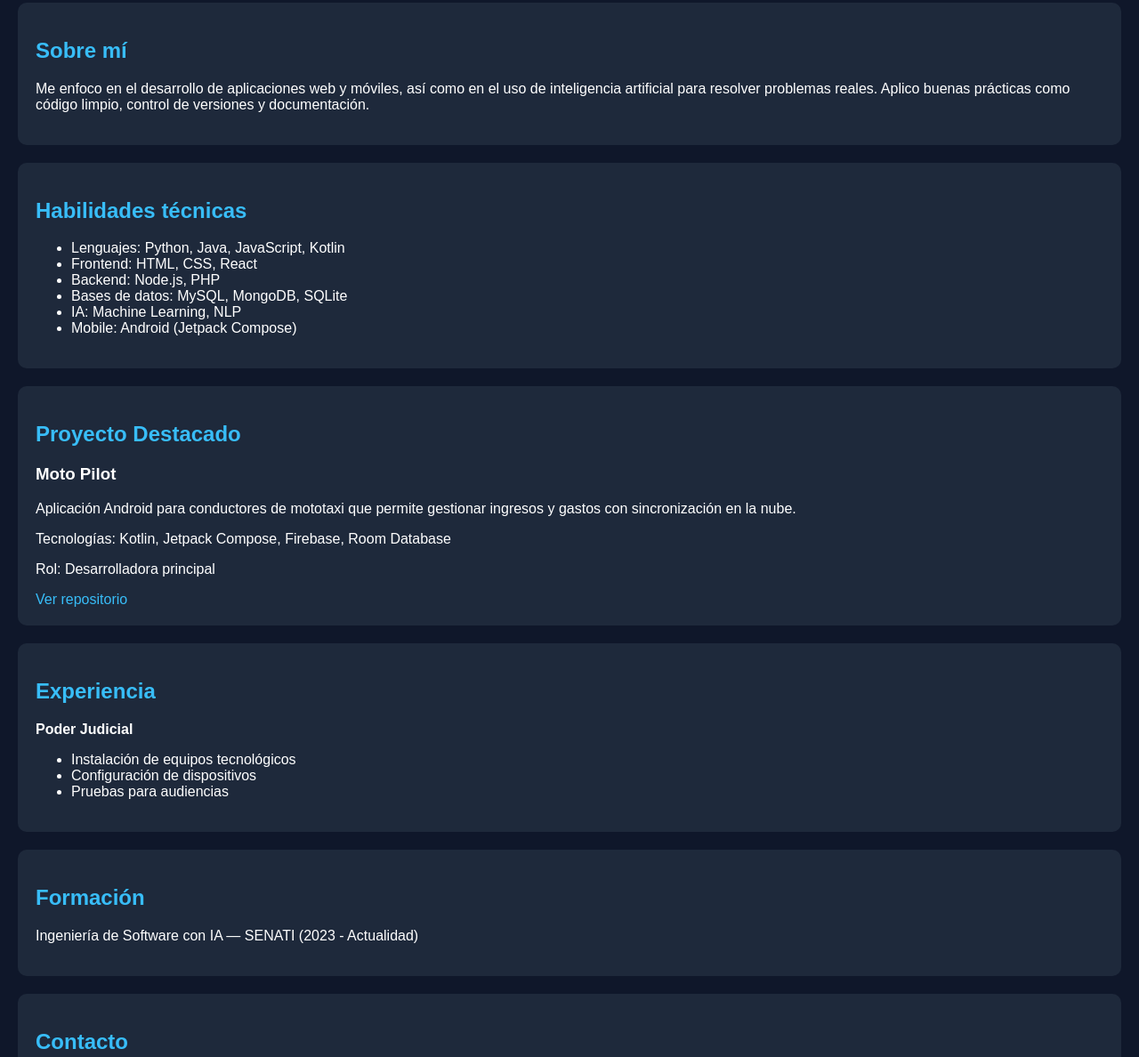
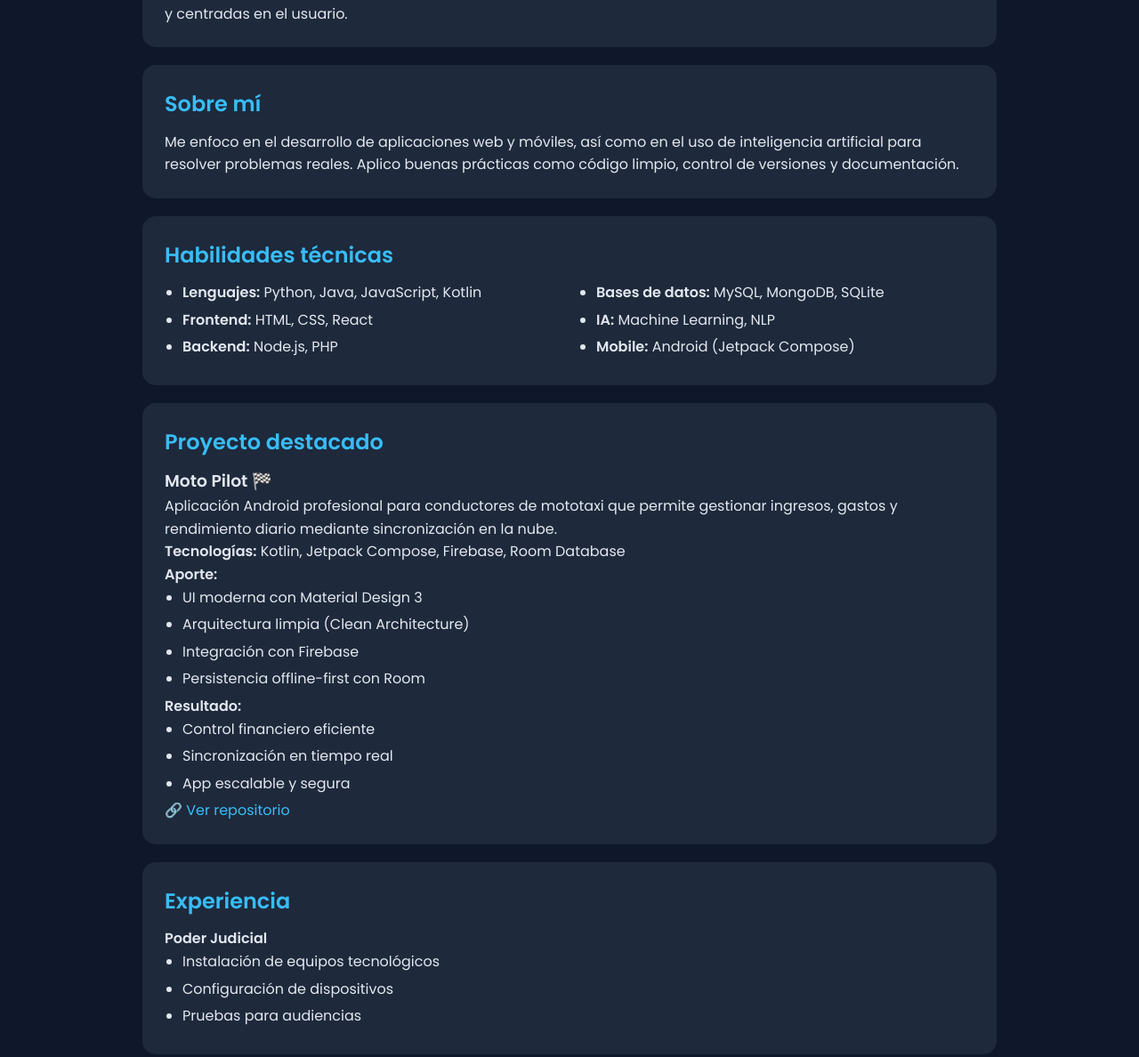
Before and after one commit to zumba1245/portafolio, a plain HTML site: page index.html in a window 1280 px wide. Shown: the part 346-1534 px from the top of the page at 89% size. Drawn offline with Linux system fonts and the light colour scheme.

Commit message:
modificacion

```diff
--- a/index.html
+++ b/index.html
@@ -2,36 +2,110 @@
 <html lang="es">
 <head>
 <meta charset="UTF-8">
-    <title>Portafolio - Andrea Zumba</title>
+<meta name="viewport" content="width=device-width, initial-scale=1.0">
+<title>Andrea Zumba | Portafolio</title>
+
+<link href="https://fonts.googleapis.com/css2?family=Poppins:wght@300;400;600&display=swap" rel="stylesheet">
+
 <style>
-        body {
-            font-family: Arial, sans-serif;
-            background: #0f172a;
-            color: white;
-            margin: 0;
+:root{
+  --bg:#0f172a;
+  --card:#1e293b;
+  --accent:#38bdf8;
+  --text:#e2e8f0;
+  --muted:#94a3b8;
 }
-        header {
-            text-align: center;
-            padding: 40px;
-            background: #1e293b;
+
+*{margin:0;padding:0;box-sizing:border-box;}
+
+body{
+  font-family:'Poppins',sans-serif;
+  background:var(--bg);
+  color:var(--text);
+  line-height:1.6;
 }
-        h1 {
-            margin: 0;
+
+/* HEADER */
+header{
+  text-align:center;
+  padding:60px 20px;
+  background:linear-gradient(135deg,#0f172a,#1e293b);
 }
-        section {
-            background: #1e293b;
-            margin: 20px;
-            padding: 20px;
-            border-radius: 10px;
+
+header h1{
+  font-size:2.5rem;
 }
-        h2 {
-            color: #38bdf8;
+
+header p{
+  color:var(--accent);
 }
-        a {
-            color: #38bdf8;
-            text-decoration: none;
+
+/* CONTAINER */
+.container{
+  max-width:1000px;
+  margin:auto;
+  padding:20px;
+}
+
+/* CARDS */
+.card{
+  background:var(--card);
+  padding:25px;
+  margin:20px 0;
+  border-radius:15px;
+  transition:.3s;
+}
+
+.card:hover{
+  transform:translateY(-5px);
+  box-shadow:0 10px 25px rgba(0,0,0,.3);
+}
+
+h2{
+  color:var(--accent);
+  margin-bottom:10px;
+}
+
+/* LIST */
+ul{
+  padding-left:20px;
+}
+
+li{
+  margin-bottom:5px;
+}
+
+/* GRID */
+.grid{
+  display:grid;
+  grid-template-columns:1fr 1fr;
+  gap:20px;
+}
+
+@media(max-width:768px){
+  .grid{
+    grid-template-columns:1fr;
+  }
+}
+
+/* LINK */
+a{
+  color:var(--accent);
+  text-decoration:none;
+}
+
+a:hover{
+  text-decoration:underline;
+}
+
+/* FOOTER */
+footer{
+  text-align:center;
+  padding:20px;
+  color:var(--muted);
 }
 </style>
+
 </head>
 
 <body>
@@ -41,50 +115,70 @@
   <p>Estudiante de Ingeniería de Software con IA</p>
 </header>
 
-<section>
+<div class="container">
+
+  <div class="card">
     <h2>Perfil</h2>
     <p>
       Estudiante de Ingeniería de Software con IA en SENATI. Interesada en desarrollar soluciones eficientes, escalables y centradas en el usuario.
     </p>
-</section>
+  </div>
 
-<section>
+  <div class="card">
     <h2>Sobre mí</h2>
     <p>
       Me enfoco en el desarrollo de aplicaciones web y móviles, así como en el uso de inteligencia artificial para resolver problemas reales. Aplico buenas prácticas como código limpio, control de versiones y documentación.
     </p>
-</section>
+  </div>
 
-<section>
+  <div class="card">
     <h2>Habilidades técnicas</h2>
+    <div class="grid">
       <ul>
-        <li>Lenguajes: Python, Java, JavaScript, Kotlin</li>
-        <li>Frontend: HTML, CSS, React</li>
-        <li>Backend: Node.js, PHP</li>
-        <li>Bases de datos: MySQL, MongoDB, SQLite</li>
-        <li>IA: Machine Learning, NLP</li>
-        <li>Mobile: Android (Jetpack Compose)</li>
+        <li><b>Lenguajes:</b> Python, Java, JavaScript, Kotlin</li>
+        <li><b>Frontend:</b> HTML, CSS, React</li>
+        <li><b>Backend:</b> Node.js, PHP</li>
       </ul>
-</section>
+      <ul>
+        <li><b>Bases de datos:</b> MySQL, MongoDB, SQLite</li>
+        <li><b>IA:</b> Machine Learning, NLP</li>
+        <li><b>Mobile:</b> Android (Jetpack Compose)</li>
+      </ul>
+    </div>
+  </div>
 
-<section>
-    <h2>Proyecto Destacado</h2>
-    <h3>Moto Pilot</h3>
+  <div class="card">
+    <h2>Proyecto destacado</h2>
+    <h3>Moto Pilot 🏁</h3>
     <p>
-        Aplicación Android para conductores de mototaxi que permite gestionar ingresos y gastos con sincronización en la nube.
+      Aplicación Android profesional para conductores de mototaxi que permite gestionar ingresos, gastos y rendimiento diario mediante sincronización en la nube.
     </p>
+
+    <p><b>Tecnologías:</b> Kotlin, Jetpack Compose, Firebase, Room Database</p>
+
+    <p><b>Aporte:</b></p>
+    <ul>
+      <li>UI moderna con Material Design 3</li>
+      <li>Arquitectura limpia (Clean Architecture)</li>
+      <li>Integración con Firebase</li>
+      <li>Persistencia offline-first con Room</li>
+    </ul>
+
+    <p><b>Resultado:</b></p>
+    <ul>
+      <li>Control financiero eficiente</li>
+      <li>Sincronización en tiempo real</li>
+      <li>App escalable y segura</li>
+    </ul>
+
     <p>
-        Tecnologías: Kotlin, Jetpack Compose, Firebase, Room Database
+      <a href="https://github.com/zumba1245/Motopilot" target="_blank">
+        🔗 Ver repositorio
+      </a>
     </p>
-    <p>
-        Rol: Desarrolladora principal
-    </p>
-    <a href="https://github.com/zumba1245/Motopilot" target="_blank">
-        Ver repositorio
-    </a>
-</section>
+  </div>
 
-<section>
+  <div class="card">
     <h2>Experiencia</h2>
     <p><b>Poder Judicial</b></p>
     <ul>
@@ -92,18 +186,25 @@
       <li>Configuración de dispositivos</li>
       <li>Pruebas para audiencias</li>
     </ul>
-</section>
+  </div>
 
-<section>
+  <div class="card">
     <h2>Formación</h2>
     <p>Ingeniería de Software con IA — SENATI (2023 - Actualidad)</p>
-</section>
+  </div>
 
-<section>
+  <div class="card">
     <h2>Contacto</h2>
     <p>Email: zumbaandrea98@gmail.com</p>
     <p>GitHub: <a href="https://github.com/zumba1245">zumba1245</a></p>
-</section>
+    <p>Ubicación: Loreto, Perú</p>
+  </div>
+
+</div>
+
+<footer>
+  © 2026 Andrea Zumba — Portafolio Profesional
+</footer>
 
 </body>
 </html>
```
Lines whose indentation alone changed are shown as unchanged.
